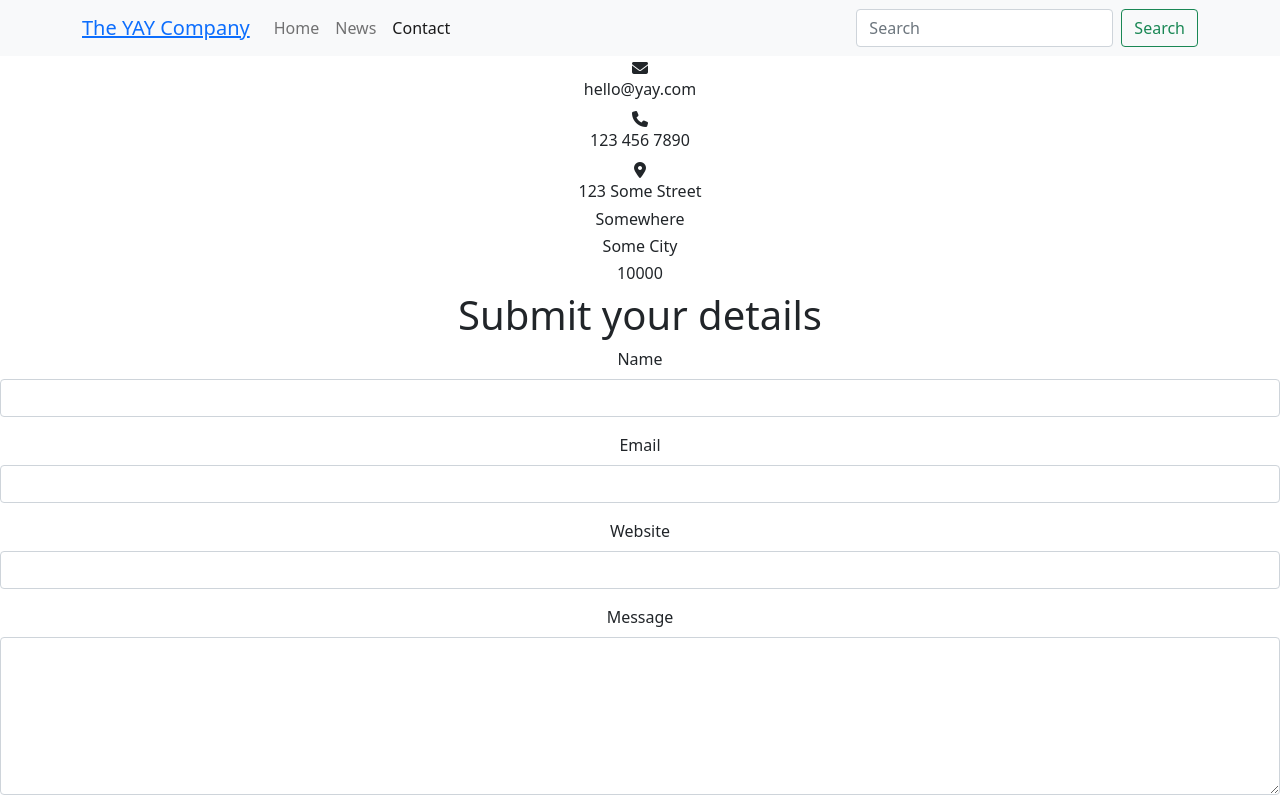
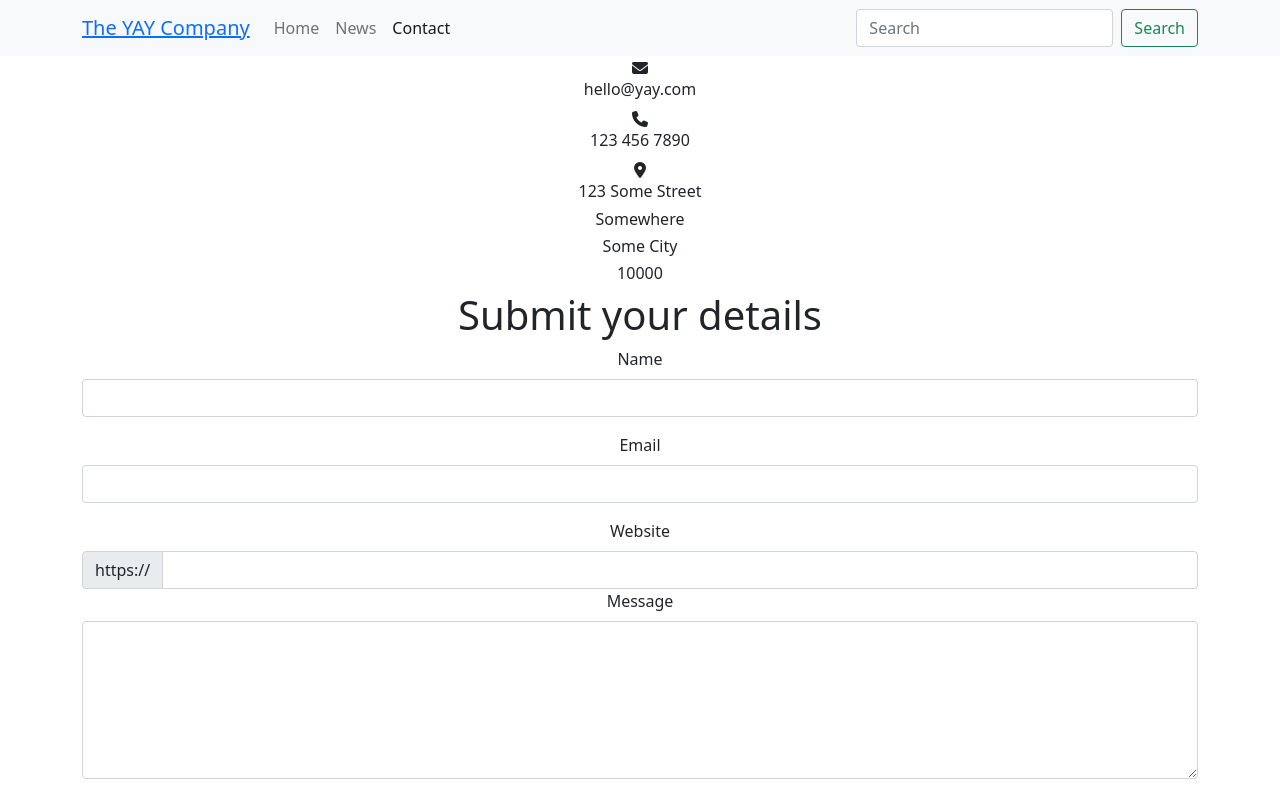
Before and after one commit to Noroff-FEU-Assignments/css-frameworks-ca-pkderlam87, a React (Create React App) app in the folder yay/: page /Contact in a window 1280 px wide. Shown: the top 797 px of the page. Built offline with nearby package versions, Linux system fonts and the light colour scheme; a web font is replaced by a local one.

Commit message:
The end version without style

```diff
--- a/yay/src/App.js
+++ b/yay/src/App.js
@@ -2,7 +2,7 @@
 import './App.css';
 import Navigation from './components/Nav';
 /*import CarouselNews from './components/Carousel';
-import TitleIndex from './components/TitleIndex';
+import TitlePage from './components/TitlePage';
 import Paragraph from './components/Paragraph';
 import TabsIndex from './components/Tabs';
 import Footer from './components/Footer';*/
--- a/yay/src/components/Contact/Contact.js
+++ b/yay/src/components/Contact/Contact.js
@@ -1,6 +1,6 @@
 import React from 'react';
 import InfoContact from './InfoContact';
-import TitleIndex from './../TitleIndex';
+import TitlePage from './../TitlePage';
 import FormContact from './FormContact';
 import Footer from './../Footer';
 
@@ -8,7 +8,7 @@ function Contact() {
     return (
         <div className="App">
             <InfoContact />
-            <TitleIndex content="Submit your details" />
+            <TitlePage content="Submit your details" />
             <FormContact />
             <Footer />
         </div>
--- a/yay/src/components/Contact/FormContact.js
+++ b/yay/src/components/Contact/FormContact.js
@@ -1,10 +1,14 @@
 import React from 'react';
 import Form from 'react-bootstrap/Form';
 import Button from 'react-bootstrap/Button';
+import Container from 'react-bootstrap/esm/Container';
+import InputGroup from 'react-bootstrap/InputGroup';
+import FormControl from 'react-bootstrap/FormControl';
 
 function FormContact() {
     return (
         <>
+            <Container>
                 <Form>
                     <Form.Group className="mb-3">
                         <Form.Label>Name</Form.Label>
@@ -14,9 +18,13 @@ function FormContact() {
                         <Form.Label>Email</Form.Label>
                         <Form.Control type="email" />
                     </Form.Group>
-                <Form.Group className="mb-3">
+                    <Form.Group>
                         <Form.Label>Website</Form.Label>
-                    <Form.Control type="url" />
+                        <Form.Control type="url" className="mb-3 d-md-none" />
+                        <InputGroup className="d-none d-md-flex">
+                            <InputGroup.Text>https://</InputGroup.Text>
+                            <FormControl id="inlineFormInputGroupUsername" />
+                        </InputGroup>
                     </Form.Group>
                     <Form.Group className="mb-3" controlId="exampleForm.ControlTextarea1">
                         <Form.Label>Message</Form.Label>
@@ -38,6 +46,7 @@ to whomever we want`}</Form.Check.Label>
                         Submit
                     </Button>
                 </Form>
+            </Container>
         </>
     )
 }
--- a/yay/src/components/Carousel.js
+++ b/yay/src/components/Home/Carousel.js
@@ -1,7 +1,7 @@
 import React from 'react';
-import carousel1 from './images/carousel/carousel1.jpg';
-import carousel2 from './images/carousel/carousel2.jpg';
-import carousel3 from './images/carousel/carousel3.jpg';
+import carousel1 from '../images/carousel/carousel1.jpg';
+import carousel2 from '../images/carousel/carousel2.jpg';
+import carousel3 from '../images/carousel/carousel3.jpg';
 import Carousel from 'react-bootstrap/Carousel';
 
 function CarouselNews() {
--- a/yay/src/components/Home/Home.js
+++ b/yay/src/components/Home/Home.js
@@ -1,7 +1,7 @@
-import CarouselNews from './../Carousel';
-import TitleIndex from './../TitleIndex';
+import CarouselNews from './Carousel';
+import TitlePage from './../TitlePage';
 import Paragraph from './../Paragraph';
-import TabsIndex from './../Tabs';
+import TabsIndex from './Tabs';
 import Footer from './../Footer';
 
 
@@ -9,7 +9,7 @@ function Home() {
     return (
         <div className="App">
             <CarouselNews />
-            <TitleIndex content="We do YAY things" />
+            <TitlePage content="We do YAY things" />
             <Paragraph content="Nam tincidunt, sapien nec congue porta, tellus risus ullamcorper mi, a rutrum justo eros pretium libero. Nullam vel enim id mauris eleifend finibus et ac orci. Aliquam metus massa, aliquam quis arcu sit amet, consectetur faucibus urna. Suspendisse massa diam, efficitur eu massa euismod, pretium lacinia magna. Donec mi orci, sollicitudin in luctus a, varius eget massa."></Paragraph>
             <TabsIndex />
             <Footer />
--- a/yay/src/components/Tabs.js
+++ b/yay/src/components/Home/Tabs.js
@@ -2,7 +2,7 @@ import React from 'react';
 import Tabs from 'react-bootstrap/Tabs';
 import Tab from 'react-bootstrap/Tab';
 import Accordion from 'react-bootstrap/Accordion'
-import Paragraph from './Paragraph';
+import Paragraph from './../Paragraph';
 import SocialMedia from './SocialMedia';
 
 function TabsIndex() {
--- a/yay/src/components/News/News.js
+++ b/yay/src/components/News/News.js
@@ -1,5 +1,5 @@
 import React from 'react';
-import TitleIndex from './../TitleIndex';
+import TitlePage from './../TitlePage';
 import Footer from './../Footer';
 import Cards from './Cards';
 import NavNews from './NavNews';
@@ -7,7 +7,7 @@ import NavNews from './NavNews';
 function News() {
     return (
         <div className="App">
-            <TitleIndex content="News" />
+            <TitlePage content="News" />
             <NavNews />
             <Cards />
             <Footer />
--- a/yay/src/components/TitleIndex.js
+++ b/yay/src/components/TitlePage.js
@@ -1,10 +1,10 @@
 import React from 'react'
 
-function TitleIndex(props) {
+function TitlePage(props) {
     console.log(props);
     return (
         <h1>{props.content}</h1>
     )
 }
 
-export default TitleIndex
+export default TitlePage
```
Also changed, not shown: yay/src/components/Home/SocialMedia.js (renamed from yay/src/components/SocialMedia.js). Lines whose indentation alone changed are shown as unchanged.
